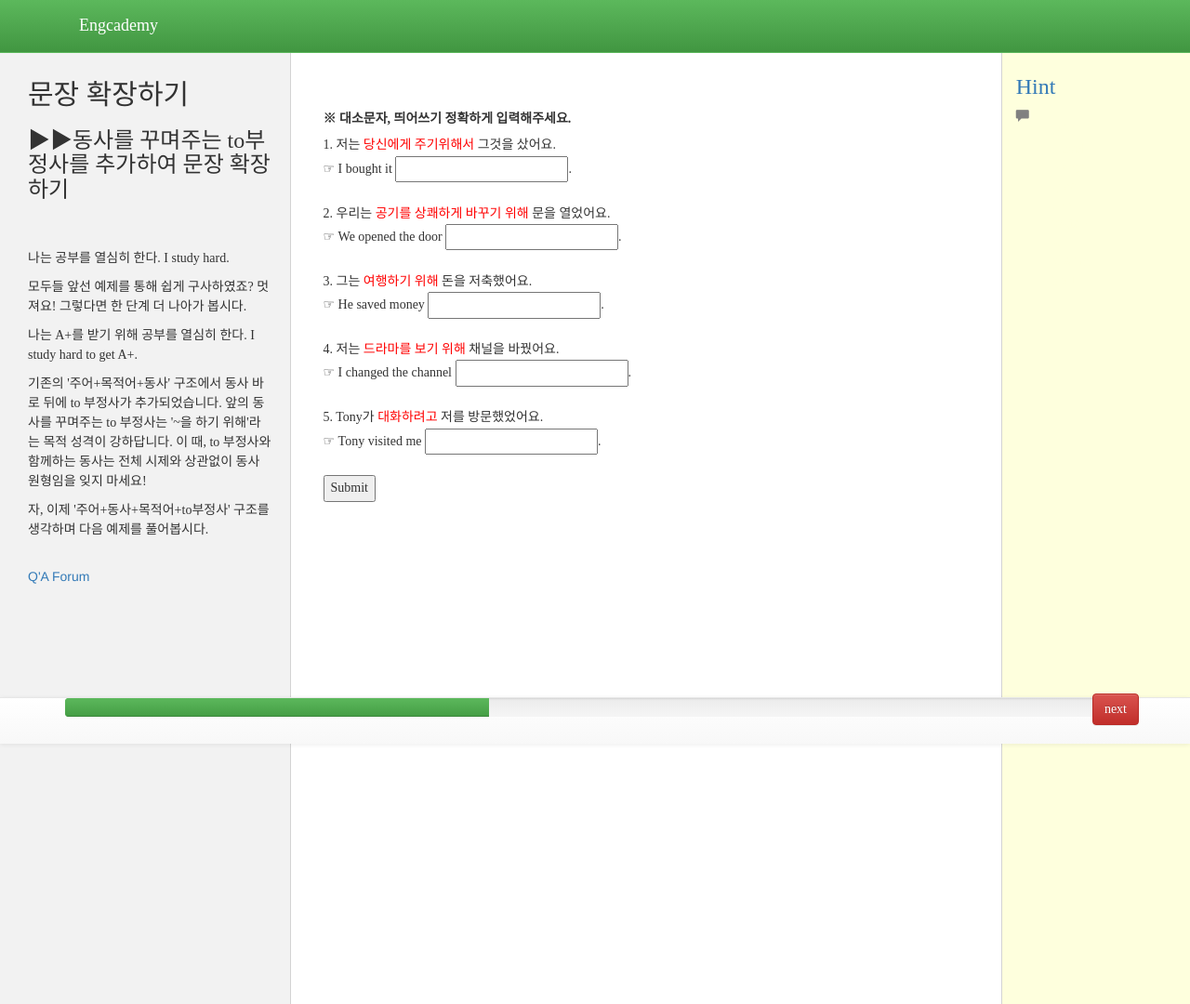
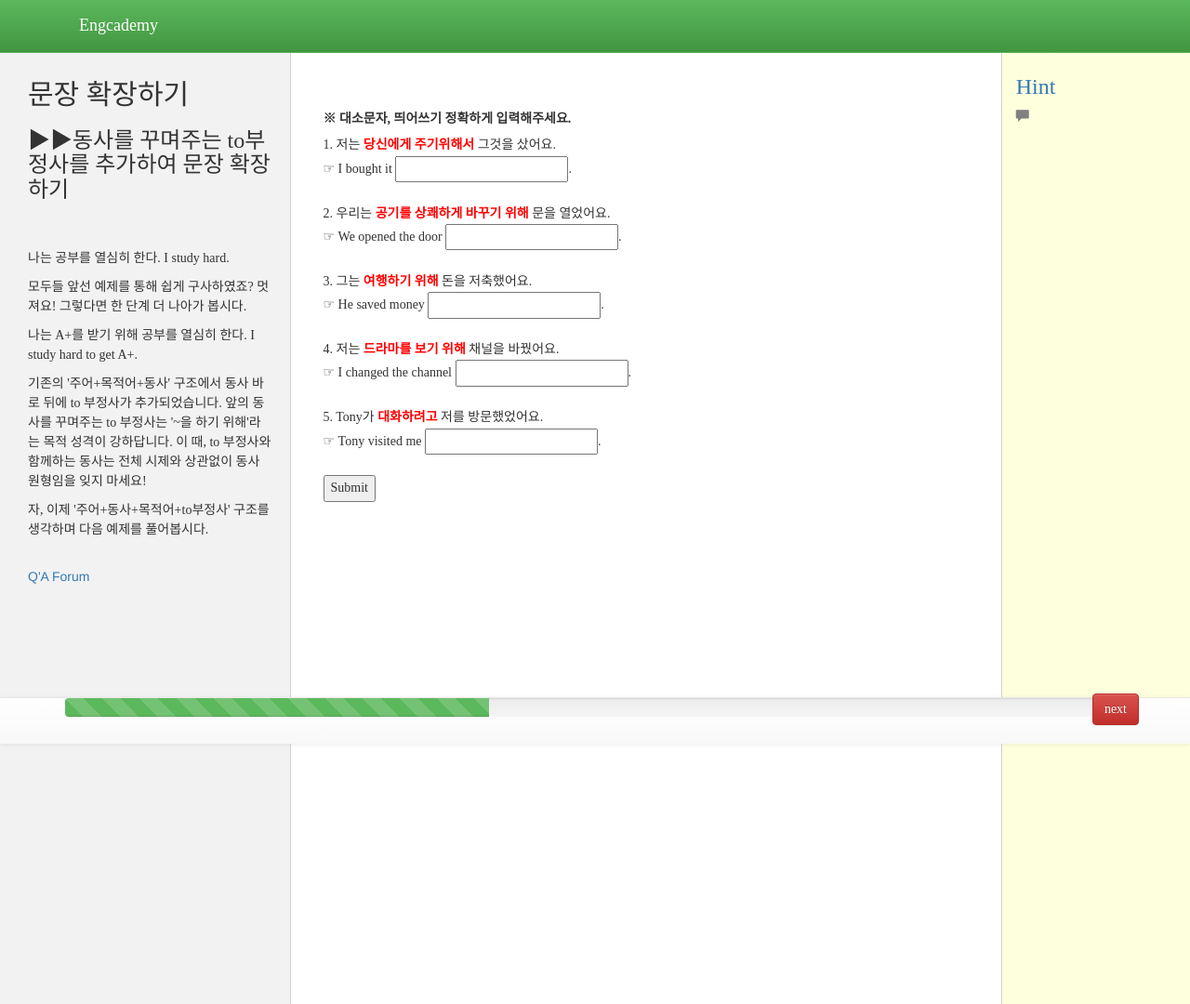
Before and after one commit to kimshangyup/engcademy2, a Flask app: page /engcademy/1 in a window 1280 px wide. Shown: the whole page at 93% size. Run offline with Flask 2, Linux system fonts and the light colour scheme; some libraries are stand-ins or nearby versions; some web fonts are replaced.

Commit message:
style change

```diff
--- a/templates/engcademy1.html
+++ b/templates/engcademy1.html
@@ -18,16 +18,19 @@
 
 {% block body2 %}
             <!--here-->
+            <div class="ps">
+                  <h5><strong>※ 대소문자, 띄어쓰기 정확하게 입력해주세요.</strong></h5>
+            </div>
 
-          1. 저는 <span class="right">당신에게 주기위해서 </span>그것을 샀어요.<br>
+          1. 저는 <strong class="quiz">당신에게 주기위해서 </strong>그것을 샀어요.<br>
    ☞  I bought it <input type="text" id="q0">. <span id="s0"></span><br><br>
-   2. 우리는 <span class="right">공기를 상쾌하게 바꾸기 위해 </span>문을 열었어요.<br>
+   2. 우리는 <strong class="quiz">공기를 상쾌하게 바꾸기 위해 </strong>문을 열었어요.<br>
    ☞  We opened the door <input type="text" id="q1">. <span id="s1"></span><br><br>
-   3. 그는 <span class="right">여행하기 위해 </span>돈을 저축했어요.<br>
+   3. 그는 <strong class="quiz">여행하기 위해 </strong>돈을 저축했어요.<br>
    ☞  He saved money <input type="text" id="q2">. <span id="s2"></span><br><br>
-   4. 저는 <span class="right">드라마를 보기 위해 </span>채널을 바꿨어요.<br>
+   4. 저는 <strong class="quiz">드라마를 보기 위해 </strong>채널을 바꿨어요.<br>
    ☞  I changed the channel <input type="text" id="q3">. <span id="s3"></span><br><br>
-   5. Tony가 <span class="right">대화하려고 </span>저를 방문했었어요.<br>
+   5. Tony가 <strong class="quiz">대화하려고 </strong>저를 방문했었어요.<br>
    ☞  Tony visited me <input type="text" id="q4">. <span id="s4"></span><br><br>
    <input type="submit" id="submit">
 
--- a/templates/layout.html
+++ b/templates/layout.html
@@ -66,8 +66,11 @@
             font-family: Hanna;
 
       }
+      .quiz{
+          color:red;
+      }
       .right {
-          color:red;
+          color:green;
       }
       .wrong {
           color:red;
@@ -107,9 +110,7 @@
 
 
       <div class="col-md-7">
-            <div class="ps">
-                  <h5><strong>※ 대소문자, 띄어쓰기 정확하게 입력해주세요.</strong></h5>
-            </div>
+
            <!--여기에 문제가 들어갑니다-->
            {% block body2 %}
            {% endblock %}
@@ -140,7 +141,7 @@
 
             <!--여기에 프로그레스바가 들어갑니다-->
            <div class="progress">
-                  <div class="progress-bar progress-bar-success" role="progressbar" aria-valuenow="40" aria-valuemin="0" aria-valuemax="100" style="width: {{progress[0]}}%">
+                  <div class="progress-bar progress-bar-success progress-bar-striped" role="progressbar" aria-valuenow="40" aria-valuemin="0" aria-valuemax="100" style="width: {{progress[0]}}%">
                         <span class="sr-only">40% Complete (success)</span>
                   </div>
             </div>
```
Also changed, not shown: templates/engcademy0.html (+8 -5 lines), templates/engcademy2.html (+8 -5 lines), templates/engcademy3.html (+8 -5 lines), templates/engcademy4.html (+11 -11 lines).
